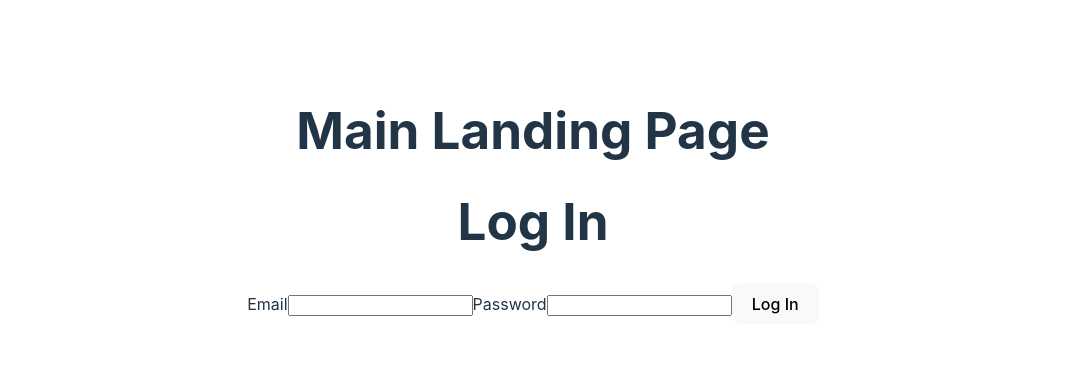
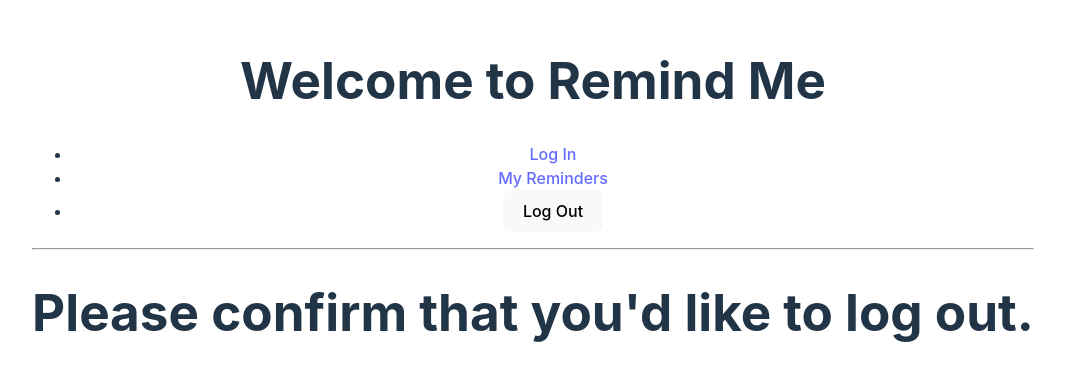
Before and after one commit to EricTheHoff/RemindMe, a React (Vite) app: page /logout in a window 1280 px wide. Shown: the part 204-584 px from the top of the page, without its empty margins (107-1172 px from the left). Built offline with nearby package versions, Linux system fonts and the light colour scheme.

Commit message:
Finished Login/Logout

```diff
--- a/handlers.js
+++ b/handlers.js
@@ -12,6 +12,11 @@ const handlerFunctions = {
         } else {
             res.json({ success: false })
         }
+    },
+
+    logout: (req, res) => {
+        req.session.destroy()
+        res.json({ success: true })
     }
 }
 
--- a/src/App.jsx
+++ b/src/App.jsx
@@ -1,15 +1,43 @@
-import { useState } from 'react'
-import LoginPage from './pages/LoginPage'
+import {
+  Route,
+  RouterProvider,
+  createBrowserRouter,
+  createRoutesFromElements
+} from 'react-router-dom'
+import LoginPage from './pages/LoginPage.jsx'
+import LogoutPage from './pages/LogoutPage.jsx'
+import Root from './pages/Root.jsx'
+import WelcomePage from './pages/WelcomePage.jsx'
+import MyReminders from './pages/MyReminders.jsx'
 import './App.css'
+
+const router = createBrowserRouter(
+  createRoutesFromElements(
+  <Route path='/' element={<Root/>}>
+    <Route index element={<WelcomePage/>}/>
+
+    <Route
+    path='/authenticate'
+    element={<LoginPage/>}
+    />
+
+    <Route
+    path='/reminders'
+    element={<MyReminders/>}
+    />
+
+    <Route
+    path='/logout'
+    element={<LogoutPage/>}
+    />
+
+  </Route>
+  )
+)
 
 function App() {
 
-  return (
-    <>
-      <h1>Main Landing Page</h1>
-      <LoginPage/>
-    </>
-  )
+  return <RouterProvider router={router}/>
 }
 
 export default App
--- /dev/null
+++ b/src/components/Logout.jsx
@@ -0,0 +1,9 @@
+const Logout = ({ userLogsOut }) => {
+  return (
+    <form onSubmit={userLogsOut}>
+        <button type='submit'>Log Out</button>
+    </form>
+  )
+}
+
+export default Logout
--- a/src/pages/LoginPage.jsx
+++ b/src/pages/LoginPage.jsx
@@ -1,7 +1,9 @@
 import axios from 'axios'
 import Login from '../components/Login.jsx'
+import { useNavigate } from 'react-router-dom'
 
 const LoginPage = () => {
+    const navigate = useNavigate()
 
     const loginEvent = async (e, loginData) => {
         e.preventDefault()
@@ -9,11 +11,12 @@ const LoginPage = () => {
 
         if(response.data.success) {
             console.log(`Login Successful`)
+            navigate('/reminders')
         }
     }
     return (
     <>
-        <h1>Log In</h1>
+        <h4>Please log in with your registered email and password.</h4>
         <Login userLogsIn={loginEvent}/>
     </>
   )
--- /dev/null
+++ b/src/pages/LogoutPage.jsx
@@ -0,0 +1,10 @@
+const LogoutPage = () => {
+
+  return (
+    <>
+        <h1>Please confirm that you'd like to log out.</h1>
+    </>
+  )
+}
+
+export default LogoutPage
--- /dev/null
+++ b/src/pages/MyReminders.jsx
@@ -0,0 +1,7 @@
+const MyReminders = () => {
+  return (
+    <div>MyReminders</div>
+  )
+}
+
+export default MyReminders
--- /dev/null
+++ b/src/pages/Root.jsx
@@ -0,0 +1,42 @@
+import axios from 'axios'
+import Logout from '../components/Logout'
+import { NavLink, Outlet, useNavigate } from 'react-router-dom'
+
+const Root = () => {
+  const navigate = useNavigate()
+
+  const logoutEvent = async (e) => {
+    e.preventDefault()
+    const response = await axios.post('/logout')
+
+    if(response.data.success) {
+      console.log(`Logout Successful`)
+      navigate('/authenticate')
+    }
+  }
+
+  return (
+    <>
+    <h1>Welcome to Remind Me</h1>
+      <nav>
+        <ul>
+          <li>
+            <NavLink to='/authenticate'>Log In</NavLink>
+          </li>
+          <li>
+            <NavLink to='/reminders'>My Reminders</NavLink>
+          </li>
+          <li>
+            <Logout userLogsOut={logoutEvent}/>
+          </li>
+        </ul>
+      </nav>
+      <hr/>
+      <main>
+        <Outlet />
+      </main>
+    </>
+  )
+}
+
+export default Root
--- /dev/null
+++ b/src/pages/WelcomePage.jsx
@@ -0,0 +1,10 @@
+const WelcomePage = () => {
+  return (
+    <>
+        <h1>Remind Me</h1>
+        <p>Welcome!</p>
+    </>
+  )
+}
+
+export default WelcomePage
```
Also changed, not shown: server.js (+9 -0 lines).
